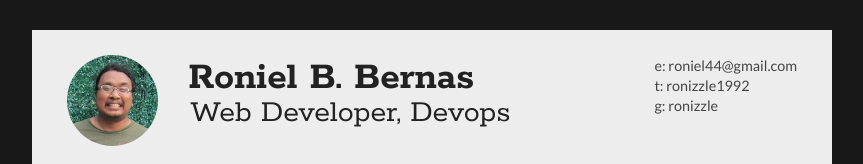
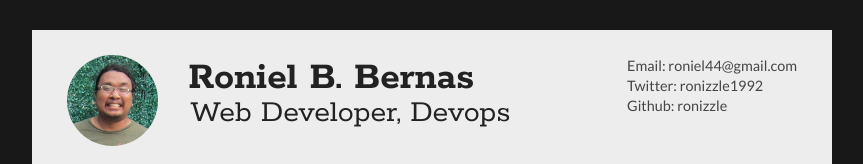
Before and after one commit to ronizzle/ronizzle.github.io, a plain HTML site: page index.html in a window 1280 px wide. Shown: the top 164 px of the page, without its empty margins (208-1071 px from the left). Drawn offline with Linux system fonts and the light colour scheme.

Commit message:
updated links

```diff
--- a/index.html
+++ b/index.html
@@ -29,9 +29,9 @@
 
         <div id="contactDetails" class="quickFade delayFour">
             <ul>
-                <li>e: <a href="mailto:roniel44@gmail.com" target="_blank">roniel44@gmail.com</a></li>
-                <li>t: <a href="https://twitter.com/ronizzle1992" target="_blank">ronizzle1992</a></li>
-                <li>g: <a href="https://github.com/ronizzle" target="_blank">ronizzle</a></li>
+                <li>Email: <a href="mailto:roniel44@gmail.com" target="_blank">roniel44@gmail.com</a></li>
+                <li>Twitter: <a href="https://twitter.com/ronizzle1992" target="_blank">ronizzle1992</a></li>
+                <li>Github: <a href="https://github.com/ronizzle" target="_blank">ronizzle</a></li>
             </ul>
         </div>
         <div class="clear"></div>
```
